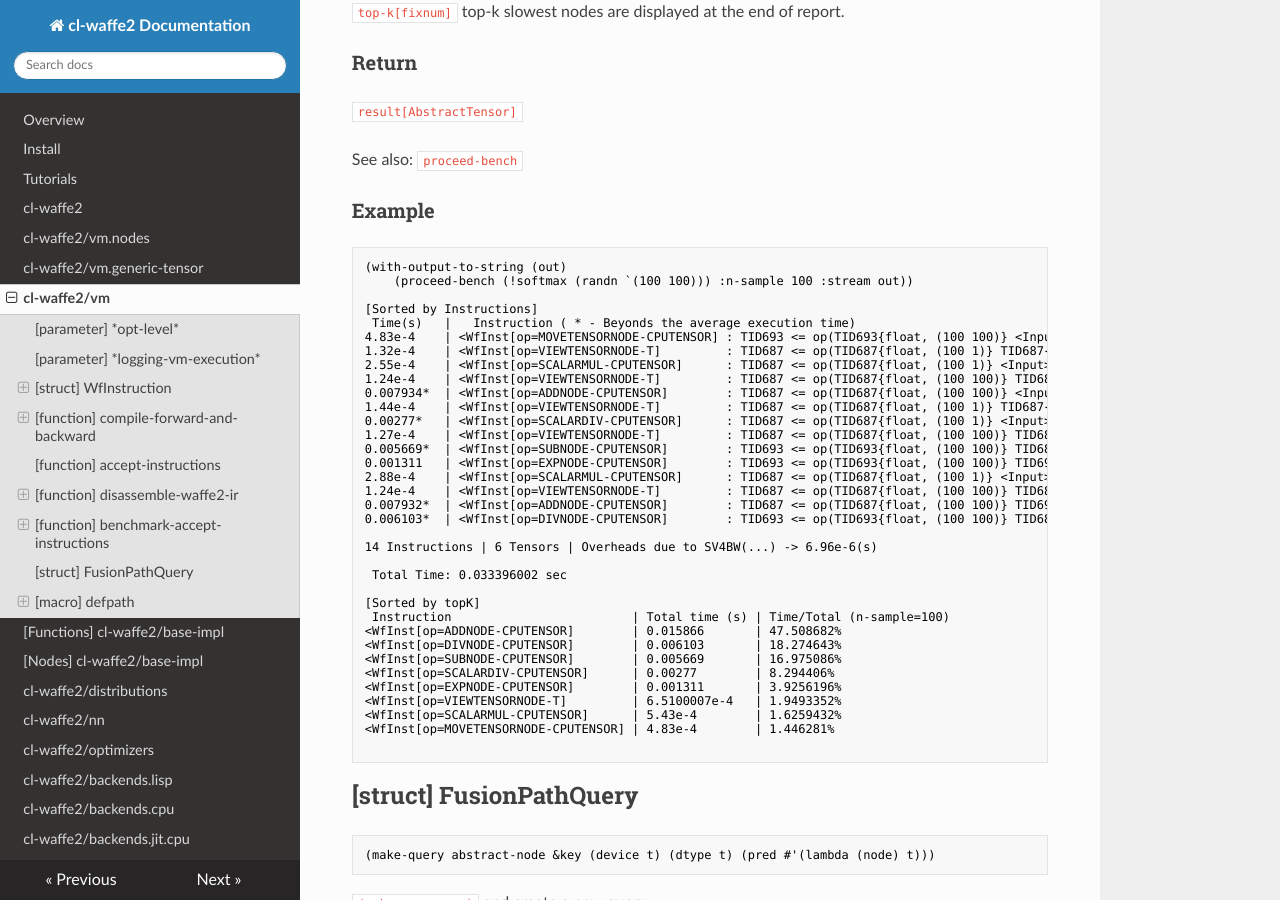
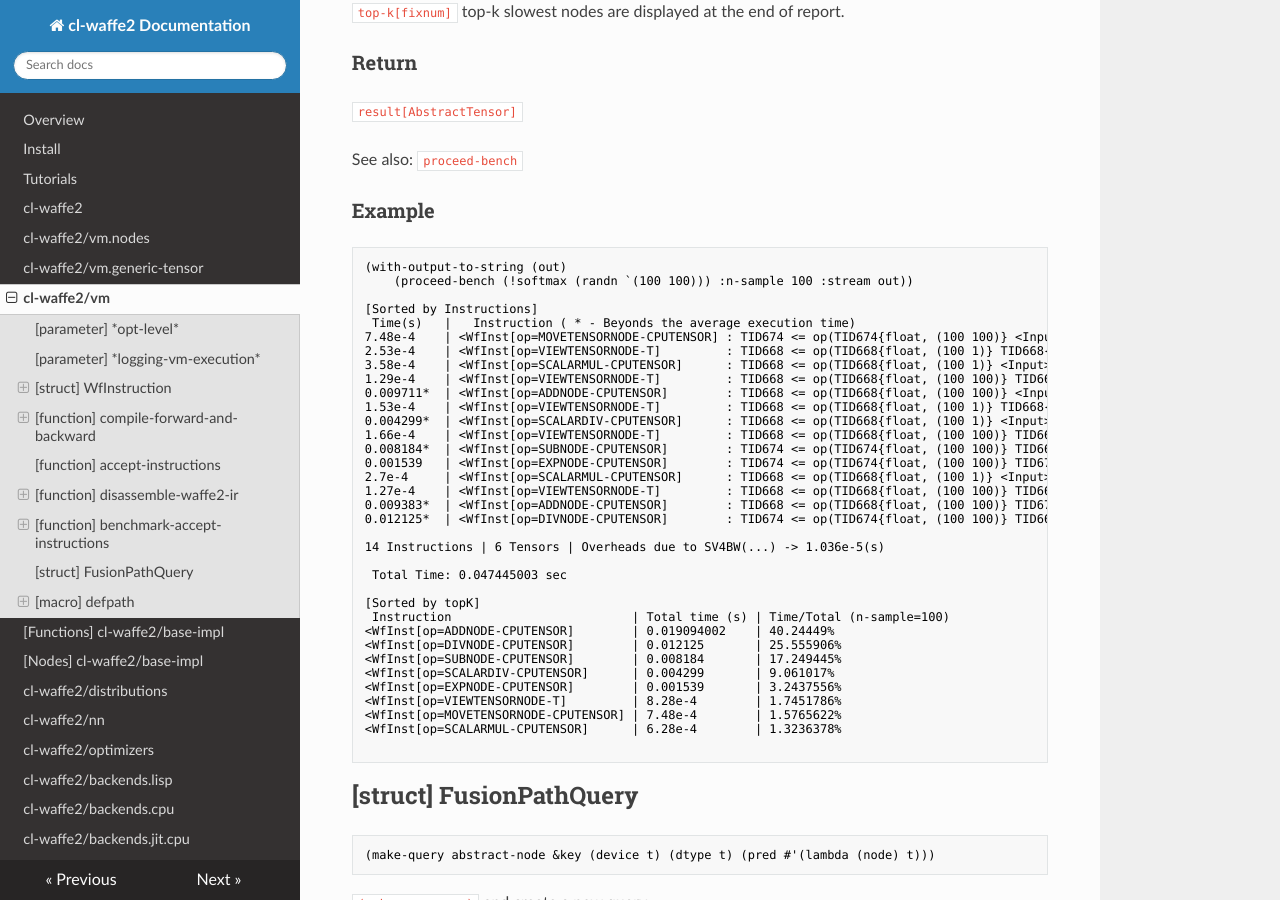
Before and after one commit to hikettei/cl-waffe2, an MkDocs documentation site: the page built from docs/cl-waffe2-docs/docs/vm.md, in a window 1280 px wide and 900 px high, scrolled down 3819 px. Built offline with MkDocs 1.6.1, drawn with Linux system fonts in a browser that asks for light colours; nearby versions of some CDN libraries; some of the changed text lies outside the part shown.

````diff
--- a/docs/cl-waffe2-docs/docs/vm.md
+++ b/docs/cl-waffe2-docs/docs/vm.md
@@ -174,35 +174,35 @@ See also: `proceed-bench`
 
 [Sorted by Instructions]
  Time(s)   |   Instruction ( * - Beyonds the average execution time)
-4.83e-4    | <WfInst[op=MOVETENSORNODE-CPUTENSOR] : TID693 <= op(TID693{float, (100 100)} <Input>TID609{float, (100 100)})>
-1.32e-4    | <WfInst[op=VIEWTENSORNODE-T]         : TID687 <= op(TID687{float, (100 1)} TID687{float, (100 1)})>
-2.55e-4    | <WfInst[op=SCALARMUL-CPUTENSOR]      : TID687 <= op(TID687{float, (100 1)} <Input>TID618{float, (1)})>
-1.24e-4    | <WfInst[op=VIEWTENSORNODE-T]         : TID687 <= op(TID687{float, (100 100)} TID687{float, (100 1)})>
-0.007934*  | <WfInst[op=ADDNODE-CPUTENSOR]        : TID687 <= op(TID687{float, (100 100)} <Input>TID609{float, (100 100)})>
-1.44e-4    | <WfInst[op=VIEWTENSORNODE-T]         : TID687 <= op(TID687{float, (100 1)} TID687{float, (100 100)})>
-0.00277*   | <WfInst[op=SCALARDIV-CPUTENSOR]      : TID687 <= op(TID687{float, (100 1)} <Input>TID613{float, (1)})>
-1.27e-4    | <WfInst[op=VIEWTENSORNODE-T]         : TID687 <= op(TID687{float, (100 100)} TID687{float, (100 1)})>
-0.005669*  | <WfInst[op=SUBNODE-CPUTENSOR]        : TID693 <= op(TID693{float, (100 100)} TID687{float, (100 100)})>
-0.001311   | <WfInst[op=EXPNODE-CPUTENSOR]        : TID693 <= op(TID693{float, (100 100)} TID693{float, (100 100)})>
-2.88e-4    | <WfInst[op=SCALARMUL-CPUTENSOR]      : TID687 <= op(TID687{float, (100 1)} <Input>TID738{float, (1)})>
-1.24e-4    | <WfInst[op=VIEWTENSORNODE-T]         : TID687 <= op(TID687{float, (100 100)} TID687{float, (100 1)})>
-0.007932*  | <WfInst[op=ADDNODE-CPUTENSOR]        : TID687 <= op(TID687{float, (100 100)} TID693{float, (100 100)})>
-0.006103*  | <WfInst[op=DIVNODE-CPUTENSOR]        : TID693 <= op(TID693{float, (100 100)} TID687{float, (100 100)})>
+7.48e-4    | <WfInst[op=MOVETENSORNODE-CPUTENSOR] : TID674 <= op(TID674{float, (100 100)} <Input>TID590{float, (100 100)})>
+2.53e-4    | <WfInst[op=VIEWTENSORNODE-T]         : TID668 <= op(TID668{float, (100 1)} TID668{float, (100 1)})>
+3.58e-4    | <WfInst[op=SCALARMUL-CPUTENSOR]      : TID668 <= op(TID668{float, (100 1)} <Input>TID599{float, (1)})>
+1.29e-4    | <WfInst[op=VIEWTENSORNODE-T]         : TID668 <= op(TID668{float, (100 100)} TID668{float, (100 1)})>
+0.009711*  | <WfInst[op=ADDNODE-CPUTENSOR]        : TID668 <= op(TID668{float, (100 100)} <Input>TID590{float, (100 100)})>
+1.53e-4    | <WfInst[op=VIEWTENSORNODE-T]         : TID668 <= op(TID668{float, (100 1)} TID668{float, (100 100)})>
+0.004299*  | <WfInst[op=SCALARDIV-CPUTENSOR]      : TID668 <= op(TID668{float, (100 1)} <Input>TID594{float, (1)})>
+1.66e-4    | <WfInst[op=VIEWTENSORNODE-T]         : TID668 <= op(TID668{float, (100 100)} TID668{float, (100 1)})>
+0.008184*  | <WfInst[op=SUBNODE-CPUTENSOR]        : TID674 <= op(TID674{float, (100 100)} TID668{float, (100 100)})>
+0.001539   | <WfInst[op=EXPNODE-CPUTENSOR]        : TID674 <= op(TID674{float, (100 100)} TID674{float, (100 100)})>
+2.7e-4     | <WfInst[op=SCALARMUL-CPUTENSOR]      : TID668 <= op(TID668{float, (100 1)} <Input>TID719{float, (1)})>
+1.27e-4    | <WfInst[op=VIEWTENSORNODE-T]         : TID668 <= op(TID668{float, (100 100)} TID668{float, (100 1)})>
+0.009383*  | <WfInst[op=ADDNODE-CPUTENSOR]        : TID668 <= op(TID668{float, (100 100)} TID674{float, (100 100)})>
+0.012125*  | <WfInst[op=DIVNODE-CPUTENSOR]        : TID674 <= op(TID674{float, (100 100)} TID668{float, (100 100)})>
 
-14 Instructions | 6 Tensors | Overheads due to SV4BW(...) -> 6.96e-6(s)
+14 Instructions | 6 Tensors | Overheads due to SV4BW(...) -> 1.036e-5(s)
 
- Total Time: 0.033396002 sec
+ Total Time: 0.047445003 sec
 
 [Sorted by topK]
  Instruction                         | Total time (s) | Time/Total (n-sample=100)
-<WfInst[op=ADDNODE-CPUTENSOR]        | 0.015866       | 47.508682%
-<WfInst[op=DIVNODE-CPUTENSOR]        | 0.006103       | 18.274643%
-<WfInst[op=SUBNODE-CPUTENSOR]        | 0.005669       | 16.975086%
-<WfInst[op=SCALARDIV-CPUTENSOR]      | 0.00277        | 8.294406%
-<WfInst[op=EXPNODE-CPUTENSOR]        | 0.001311       | 3.9256196%
-<WfInst[op=VIEWTENSORNODE-T]         | 6.5100007e-4   | 1.9493352%
-<WfInst[op=SCALARMUL-CPUTENSOR]      | 5.43e-4        | 1.6259432%
-<WfInst[op=MOVETENSORNODE-CPUTENSOR] | 4.83e-4        | 1.446281%
+<WfInst[op=ADDNODE-CPUTENSOR]        | 0.019094002    | 40.24449%
+<WfInst[op=DIVNODE-CPUTENSOR]        | 0.012125       | 25.555906%
+<WfInst[op=SUBNODE-CPUTENSOR]        | 0.008184       | 17.249445%
+<WfInst[op=SCALARDIV-CPUTENSOR]      | 0.004299       | 9.061017%
+<WfInst[op=EXPNODE-CPUTENSOR]        | 0.001539       | 3.2437556%
+<WfInst[op=VIEWTENSORNODE-T]         | 8.28e-4        | 1.7451786%
+<WfInst[op=MOVETENSORNODE-CPUTENSOR] | 7.48e-4        | 1.5765622%
+<WfInst[op=SCALARMUL-CPUTENSOR]      | 6.28e-4        | 1.3236378%
 
 ```
 
````
Also changed, not shown: other parts of docs/cl-waffe2-docs/docs/vm.md (+18 -18 lines), docs/cl-waffe2-docs/docs/distributions.md (+24 -24 lines), docs/cl-waffe2-docs/docs/generic-tensor.md (+37 -13 lines), docs/cl-waffe2-docs/docs/nn.md (+41 -41 lines), docs/cl-waffe2-docs/docs/nodes.md (+7 -2 lines), 3 other files.
